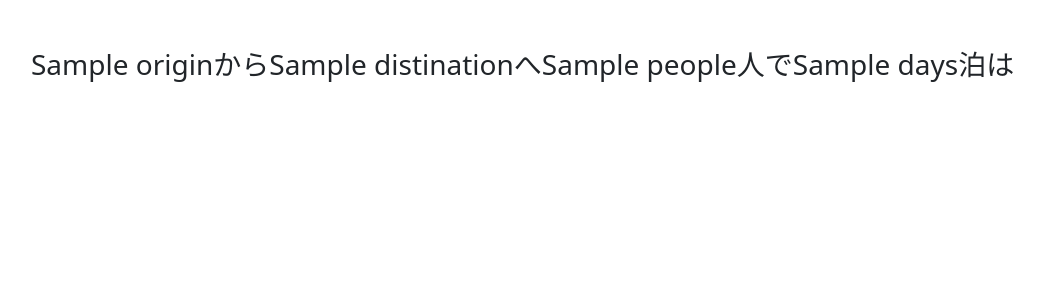
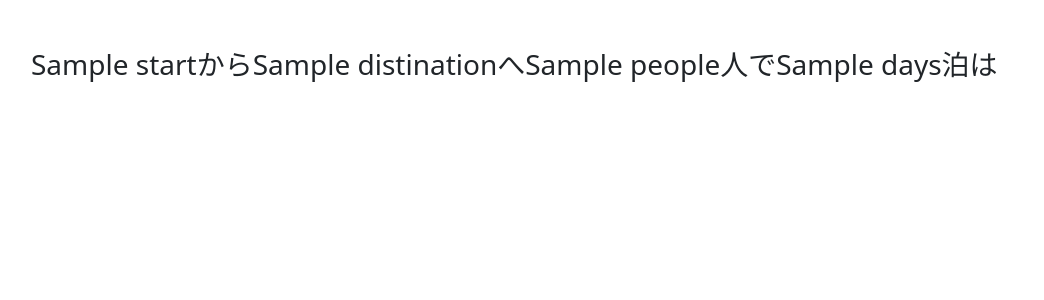
Before and after one commit to yoshi47/cs50FinalProject, a Flask app: template templates/result.html in a window 1280 px wide. Shown: the top 300 px of the page, without its empty margins (87-1131 px from the left). Run offline with Flask 2, Linux system fonts and the light colour scheme; the template is opened without the code that fills it: most values are stand-ins (such as "Sample title", 1, 10 or a date in 2020).

Commit message:
rename 変数

```diff
--- a/app.py
+++ b/app.py
@@ -7,15 +7,15 @@ app = Flask(__name__)
 def home():  # put application's code here
   if request.method == "POST":
     # 出発地
-    origin = request.form.get('from')
+    start = request.form.get('start')
     # 到着地
-    destination = request.form.get('to')
+    goal = request.form.get('goal')
     # 人数
     people = request.form.get('people')
     # 日数
     days = request.form.get('days')
 
-    info = {'origin': origin, 'destination': destination, 'people': people, 'days': days}
+    info = {'start': start, 'goal': goal, 'people': people, 'days': days}
     return render_template('result.html', info=info)
 
   return render_template('form.html')
--- a/templates/result.html
+++ b/templates/result.html
@@ -6,6 +6,6 @@
 
 {% block main %}
 
-  <h3 class="mb-2">{{ info['origin'] }}から{{ info['distination'] }}へ{{ info['people'] }}人で{{ info['days'] }}泊は</h3>
+  <h3 class="mb-2">{{ info['start'] }}から{{ info['distination'] }}へ{{ info['people'] }}人で{{ info['days'] }}泊は</h3>
 {#  <h2 class="mb-4">およそ{{ info['result'] }}円かかります</h2>#}
 {% endblock %}
```
Also changed, not shown: templates/form.html (+4 -4 lines).
